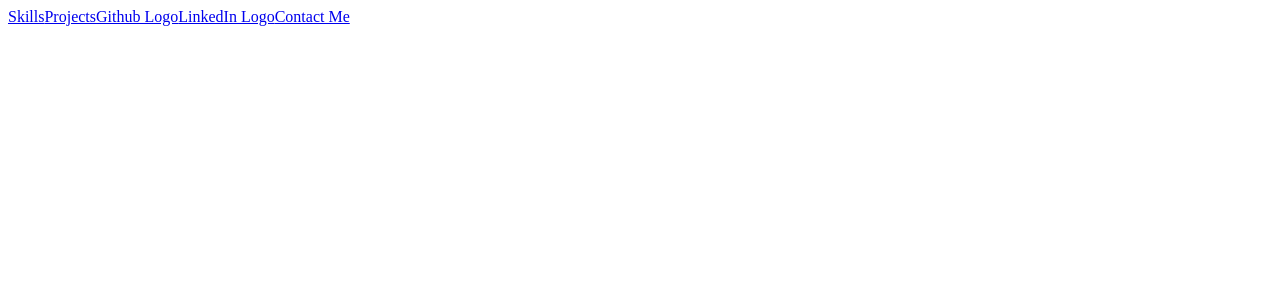
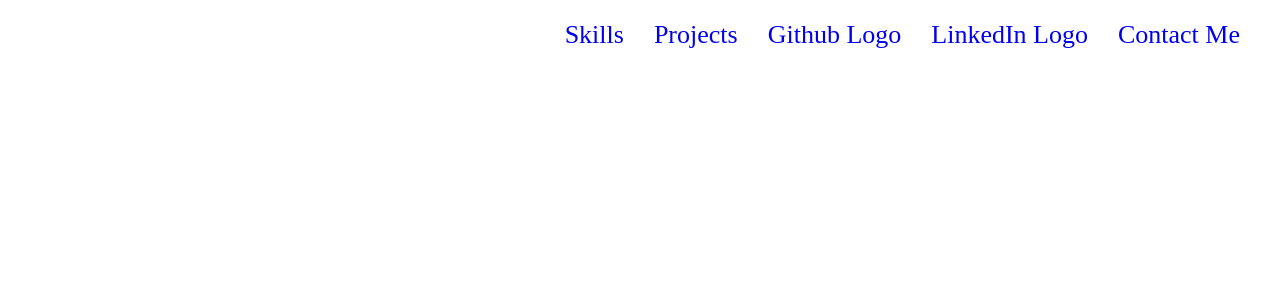
Before and after one commit to Onionie/portfolio, a React (Create React App) app: page / in a window 1280 px wide. Shown: the top 300 px of the page. Built offline with nearby package versions, Linux system fonts and the light colour scheme.

Commit message:
Fixed Nav links spacing with flexbox

```diff
--- a/public/index.html
+++ b/public/index.html
@@ -10,7 +10,7 @@
     <title>Oniel Gutierrez | Software Developer</title>
   </head>
   <body>
+    <div id="root"></div>
     <script src="../src/index.js" type="text/jsx"></script>
-    <div id="root"></div>
   </body>
 </html>
--- a/src/Components/Header.js
+++ b/src/Components/Header.js
@@ -4,12 +4,27 @@ import './styles.css';
 const Nav = () => {
   return (
     <header>
-      <a href="#skills">Skills</a>
-      <a href="#projects">Projects</a>
-      <a href="https://github.com/Onionie?tab=repositories">Github Logo</a>
-      <a href="https://www.linkedin.com/in/onionie/">LinkedIn Logo</a>
-      <a href="#contact">Contact Me</a>
-      <nav></nav>
+      <nav>
+        <ul>
+          <li>
+            <a href="#skills">Skills</a>
+          </li>
+          <li>
+            <a href="#projects">Projects</a>
+          </li>
+          <li>
+            <a href="https://github.com/Onionie?tab=repositories">
+              Github Logo
+            </a>
+          </li>
+          <li>
+            <a href="https://www.linkedin.com/in/onionie/">LinkedIn Logo</a>
+          </li>
+          <li>
+            <a href="#contact">Contact Me</a>
+          </li>
+        </ul>
+      </nav>
     </header>
   );
 };
--- a/src/Components/styles.css
+++ b/src/Components/styles.css
@@ -0,0 +1,34 @@
+* {
+  margin: 0;
+  padding: 0;
+  box-sizing: border-box;
+}
+
+*:focus {
+  outline: none;
+}
+
+html {
+  font-size: 62.5%;
+  overflow-x: hidden;
+}
+
+header {
+  padding: 2rem 4rem 0;
+}
+
+nav {
+  display: flex;
+  justify-content: flex-end;
+}
+
+nav ul {
+  display: flex;
+  gap: 3rem;
+  list-style: none;
+  font-size: 2.6rem;
+}
+
+nav a:link {
+  text-decoration: none;
+}
```
